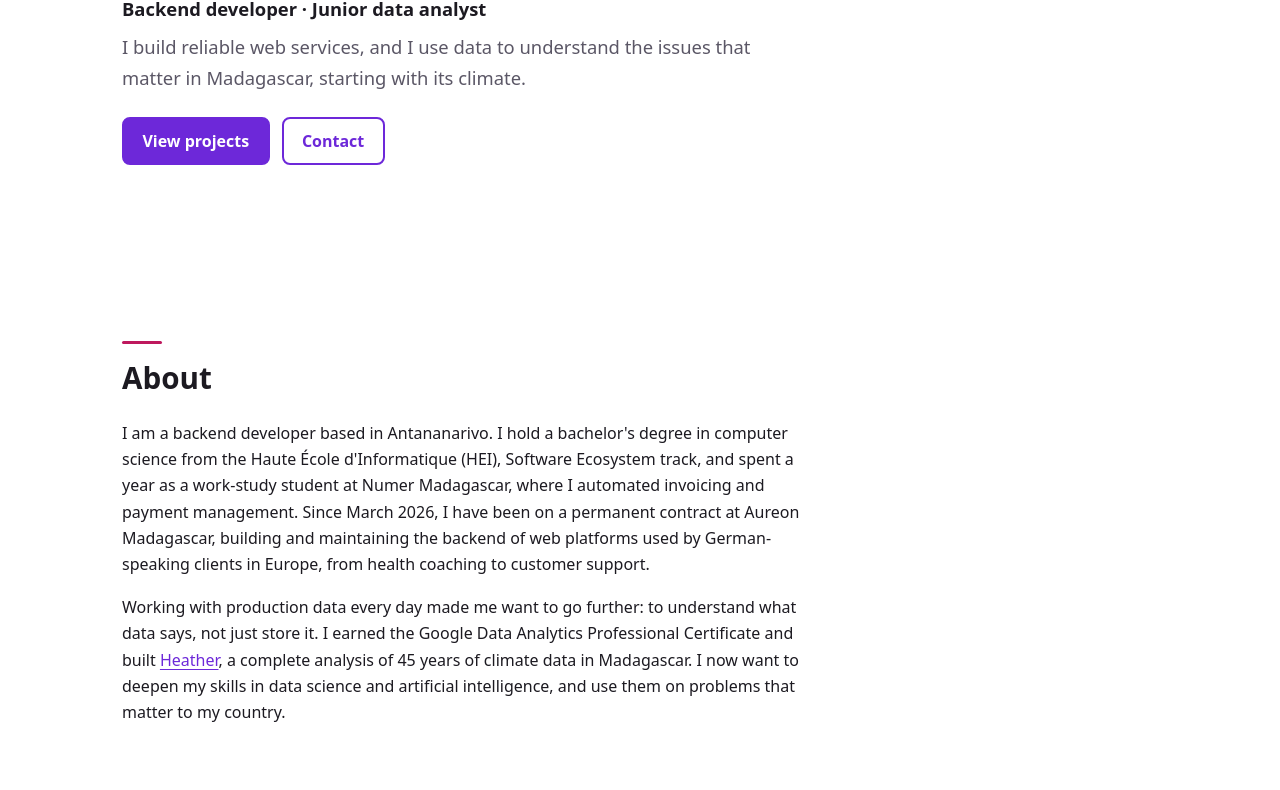
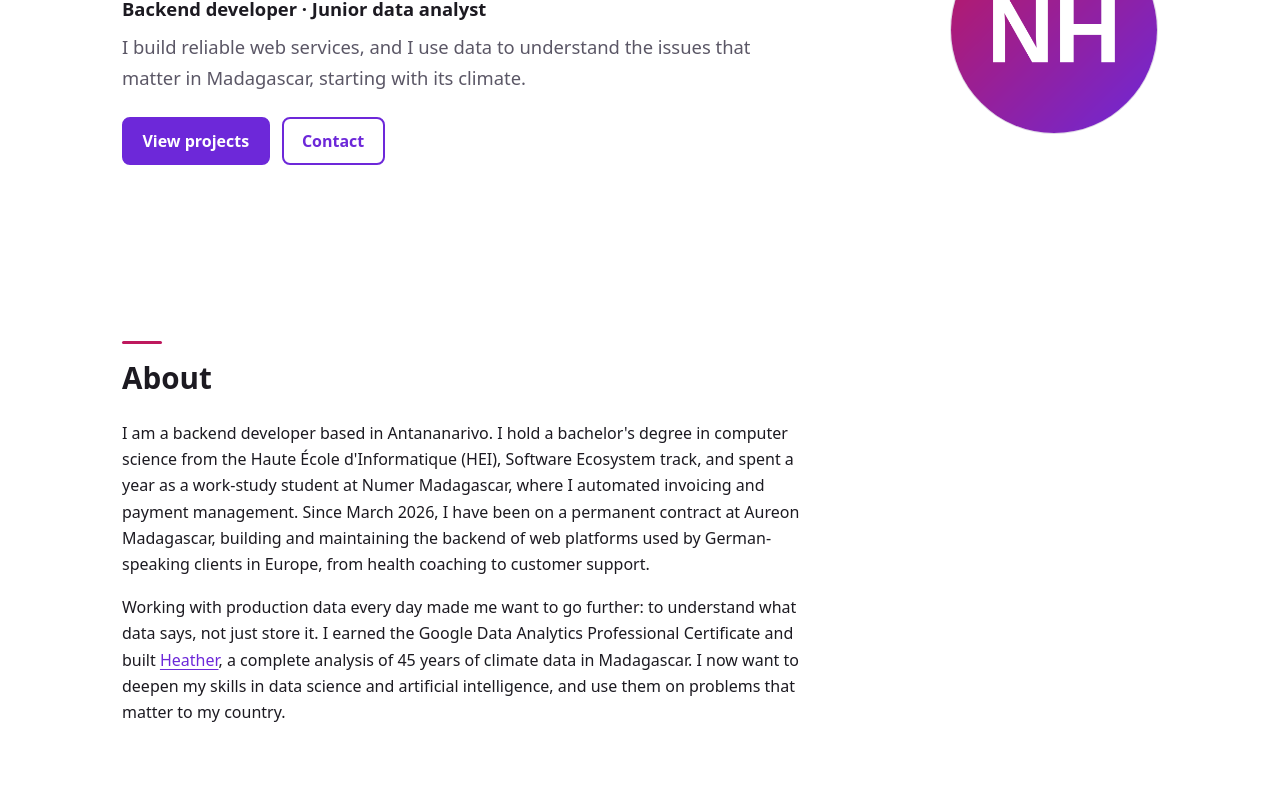
Before and after one commit to nirinaHelena/nirinaHelena.github.io, a plain HTML site: page index.html in a window 1280 px wide. Shown: the part 271-1061 px from the top of the page. Drawn offline with Linux system fonts and the light colour scheme.

Commit message:
Preview the Home photo layout with a test image

```diff
--- a/index.html
+++ b/index.html
@@ -72,7 +72,8 @@
             <a class="btn btn-ghost" href="#contact" data-i18n="home.cta_contact">Contact</a>
           </div>
         </div>
-        <!-- CONSTRUCTION: portrait removed until the real photo is ready. Put back here an img with class "hero-photo" (208 x 208) and an alt text translated in js/i18n.js. -->
+        <!-- CONSTRUCTION: test image for the layout preview only. Replace with the real photo and its alt text (js/i18n.js) before launch. -->
+        <img class="hero-photo" src="assets/img/photo-test.png" width="208" height="208" alt="Test image" data-i18n-alt="home.photo_test_alt">
       </div>
     </section>
 
--- a/js/i18n.js
+++ b/js/i18n.js
@@ -42,6 +42,7 @@ var I18N = {
     "home.tagline": "I build reliable web services, and I use data to understand the issues that matter in Madagascar, starting with its climate.",
     "home.cta_projects": "View projects",
     "home.cta_contact": "Contact",
+    "home.photo_test_alt": "Test image",
 
     "about.title": "About",
     "about.p1": "I am a backend developer based in Antananarivo. I hold a bachelor's degree in computer science from the Haute École d'Informatique (HEI), Software Ecosystem track, and spent a year as a work-study student at Numer Madagascar, where I automated invoicing and payment management. Since March 2026, I have been on a permanent contract at Aureon Madagascar, building and maintaining the backend of web platforms used by German-speaking clients in Europe, from health coaching to customer support.",
@@ -364,6 +365,7 @@ var I18N = {
     "home.tagline": "Je développe des services web fiables, et j'utilise les données pour comprendre les enjeux qui comptent à Madagascar, à commencer par son climat.",
     "home.cta_projects": "Voir les projets",
     "home.cta_contact": "Contact",
+    "home.photo_test_alt": "Image de test",
 
     "about.title": "À propos",
     "about.p1": "Je suis développeuse backend à Antananarivo. Diplômée d'une licence en informatique de la Haute École d'Informatique (HEI), parcours Écosystème Logiciel, j'ai aussi passé un an en alternance chez Numer Madagascar, où j'ai automatisé la facturation et la gestion des paiements. Depuis mars 2026, je suis en CDI chez Aureon Madagascar, où je développe et maintiens le backend de plateformes web utilisées par des clients germanophones en Europe, du coaching santé au support client.",
```
Also changed, not shown: assets/img/photo-test.png (added).
